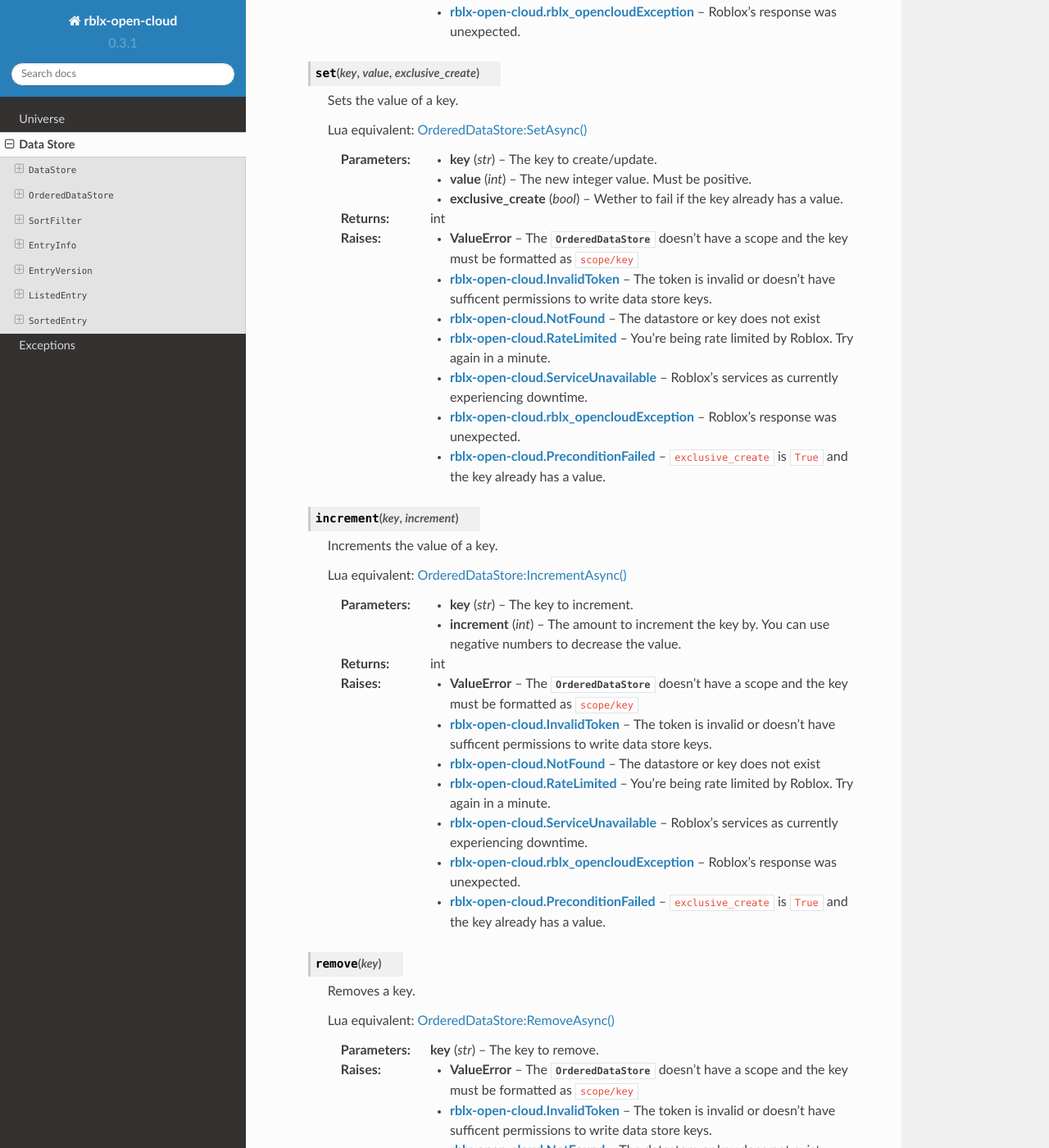
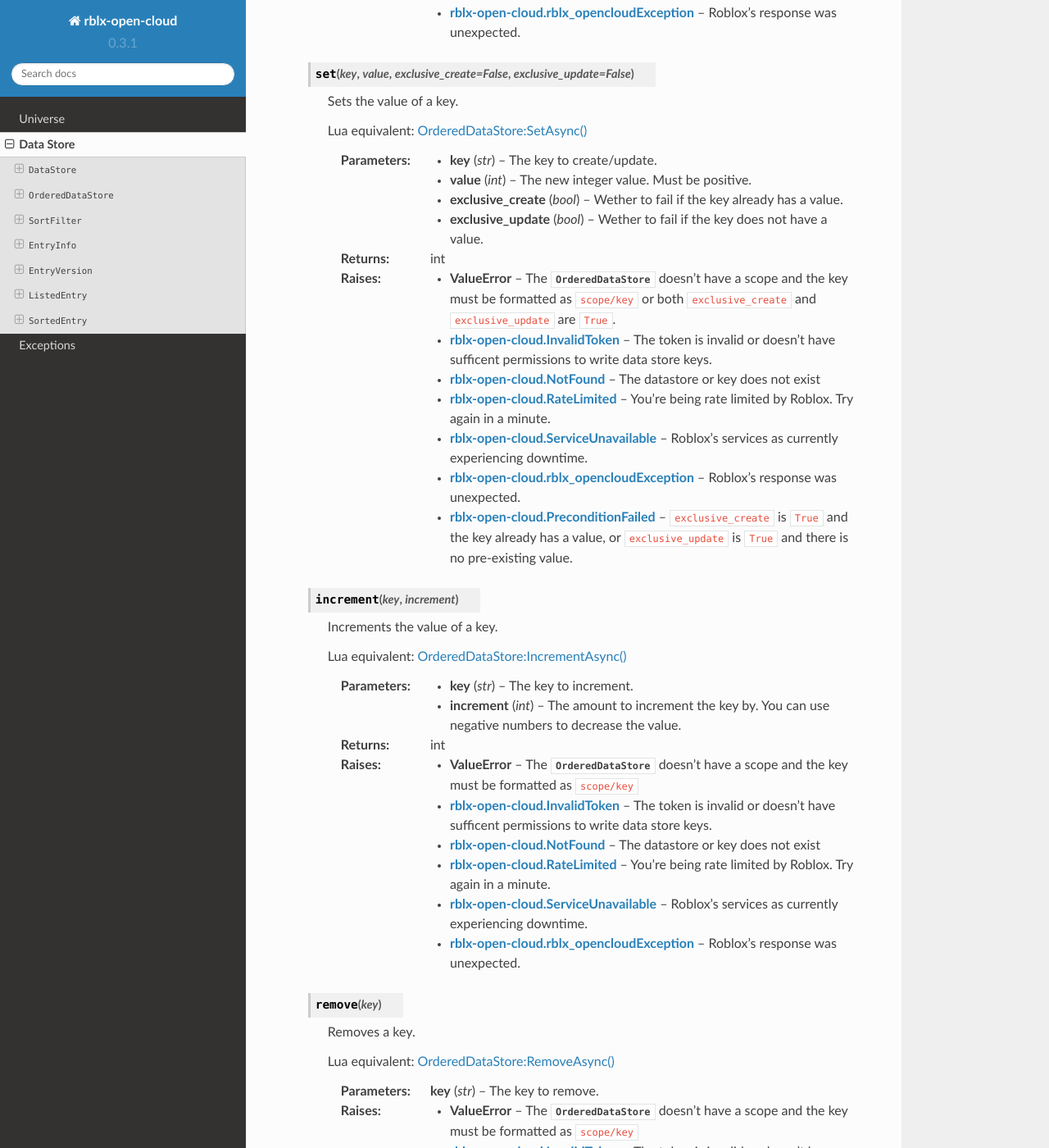
Before and after one commit to treeben77/rblx-open-cloud, a Sphinx documentation site: the page built from docs/source/datastore.rst, in a window 1280 px wide and 1400 px high, scrolled down 7016 px. Shown: the whole window at 82% size. Built offline with Sphinx 7.4.7 and the Read the Docs theme 2.0.0, drawn with Linux system fonts in a browser that asks for light colours; some of the changed text lies outside the part shown.

Commit message:
added exclusive_update to OrderedDataStore.set

```diff
--- a/docs/source/datastore.rst
+++ b/docs/source/datastore.rst
@@ -208,7 +208,7 @@ Data Store
 
     .. attribute:: experince
 
-        :type: rblx-open-cloud.Experince
+        :type: :meth:`rblx-open-cloud.Experince`
 
     .. method:: sort_keys(descending=True, filter=None, limit=None)
 
@@ -261,7 +261,7 @@ Data Store
         :raises rblx-open-cloud.ServiceUnavailable: Roblox's services as currently experiencing downtime.
         :raises rblx-open-cloud.rblx_opencloudException: Roblox's response was unexpected.
 
-    .. method:: set(key, value, exclusive_create)
+    .. method:: set(key, value, exclusive_create=False, exclusive_update=False)
 
         Sets the value of a key.
 
@@ -270,15 +270,16 @@ Data Store
         :param str key: The key to create/update.
         :param int value: The new integer value. Must be positive.
         :param bool exclusive_create: Wether to fail if the key already has a value.
+        :param bool exclusive_update: Wether to fail if the key does not have a value.
 
         :returns: int
-        :raises ValueError: The :class:`OrderedDataStore` doesn't have a scope and the key must be formatted as ``scope/key``
+        :raises ValueError: The :class:`OrderedDataStore` doesn't have a scope and the key must be formatted as ``scope/key`` or both ``exclusive_create`` and ``exclusive_update`` are ``True``.
         :raises rblx-open-cloud.InvalidToken: The token is invalid or doesn't have sufficent permissions to write data store keys.
         :raises rblx-open-cloud.NotFound: The datastore or key does not exist
         :raises rblx-open-cloud.RateLimited: You're being rate limited by Roblox. Try again in a minute.
         :raises rblx-open-cloud.ServiceUnavailable: Roblox's services as currently experiencing downtime.
         :raises rblx-open-cloud.rblx_opencloudException: Roblox's response was unexpected.
-        :raises rblx-open-cloud.PreconditionFailed: ``exclusive_create`` is ``True`` and the key already has a value.
+        :raises rblx-open-cloud.PreconditionFailed: ``exclusive_create`` is ``True`` and the key already has a value, or ``exclusive_update`` is ``True`` and there is no pre-existing value.
 
     .. method:: increment(key, increment)
 
@@ -296,7 +297,6 @@ Data Store
         :raises rblx-open-cloud.RateLimited: You're being rate limited by Roblox. Try again in a minute.
         :raises rblx-open-cloud.ServiceUnavailable: Roblox's services as currently experiencing downtime.
         :raises rblx-open-cloud.rblx_opencloudException: Roblox's response was unexpected.
-        :raises rblx-open-cloud.PreconditionFailed: ``exclusive_create`` is ``True`` and the key already has a value.
 
     .. method:: remove(key)
 
```
Also changed, not shown: other parts of docs/source/datastore.rst (+1 -1 lines), 1 other file.
